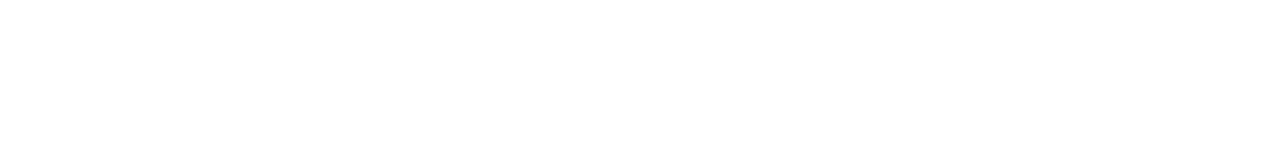
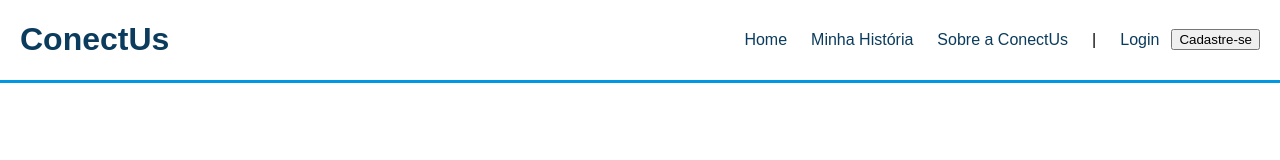
Before and after one commit to Projeto-Individual-2025-2/Projeto-Individual---2025_2, a plain HTML site: page public/index.html in a window 1280 px wide. Drawn offline with Linux system fonts and the light colour scheme.

Commit message:
subindo header do site e logo do projeto

```diff
--- a/public/index.html
+++ b/public/index.html
@@ -4,8 +4,30 @@
     <meta charset="UTF-8">
     <meta name="viewport" content="width=device-width, initial-scale=1.0">
     <title>ConectUs</title>
+    <link rel="stylesheet" href="style/index.css">
+    <link rel="icon" href="">
 </head>
 <body>
+    <header>
+            <h1 class="titulo">ConectUs</h1>
+                <ul class="navbar">
+                    <li class="listas">
+                        <a href="#">Home</a>
+                    </li>
+                    <li>
+                        <a href="#">Minha História</a>
+                    </li>
+                    <li>
+                        <a href="#">Sobre a ConectUs</a>
+                    </li>
+                    <li>|</li>
+                    <li>
+                        <a href="#">Login</a>
+                    </li>
+                    <button>Cadastre-se</button>
+
+                </ul>
+    </header>
 
 </body>
 </html>
--- a/public/style/index.css
+++ b/public/style/index.css
@@ -0,0 +1,32 @@
+body{
+    margin: 0px;
+    font-family:Arial, Helvetica, sans-serif;
+}
+
+header{
+    background-color: #ffff;
+    border-bottom: 3px solid  #0098E4;
+    display: flex;
+    justify-content: space-between;
+    align-items: center;
+    padding: 0 20px;
+}
+
+.titulo{
+    color: #0B3C5D;
+}
+
+.navbar{
+    display: flex;
+    align-items: center;
+}
+
+.navbar li{
+    list-style: none;
+    padding: 0 12px;
+}
+
+.navbar li a{
+    text-decoration: none;
+    color: #0B3C5D;
+}
```
Also changed, not shown: public/assets/logo.png (added).
